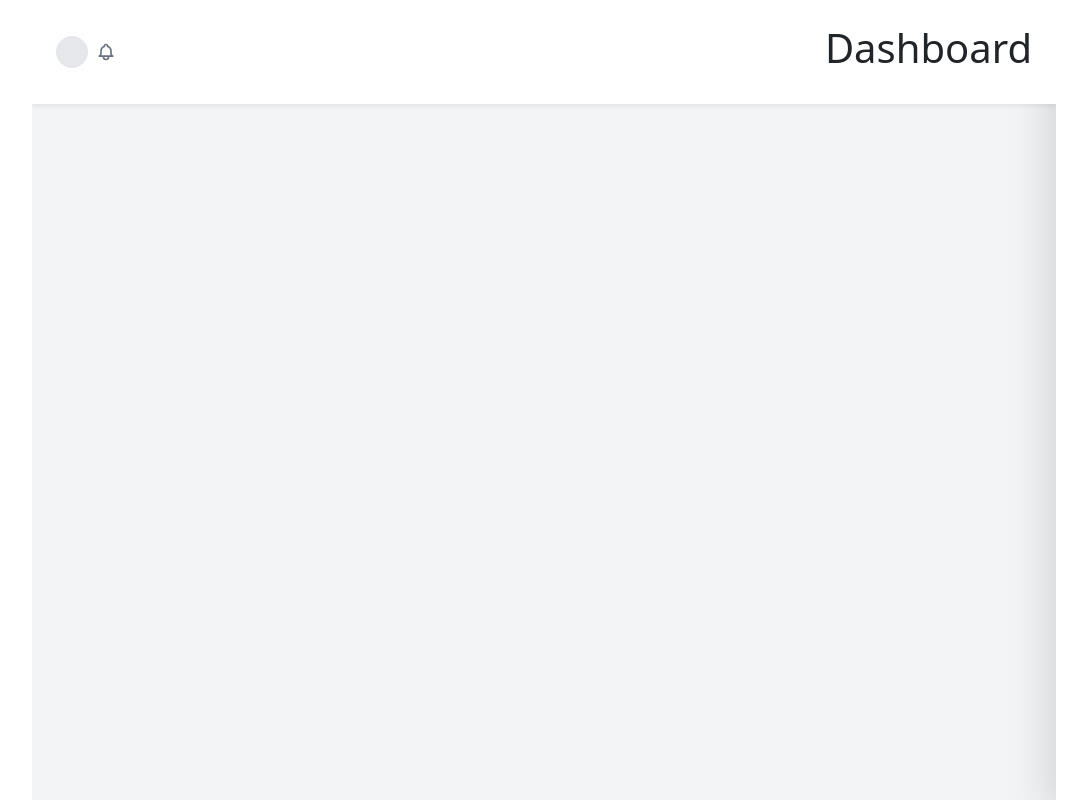
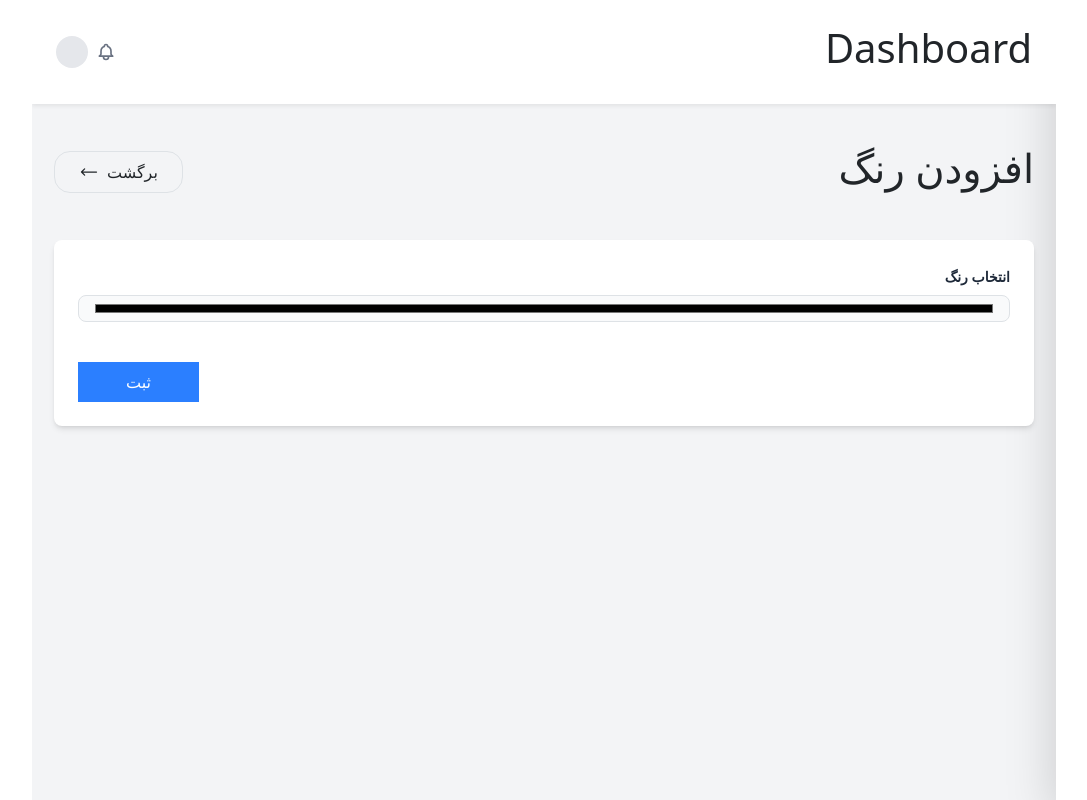
Before and after one commit to Amirmdlsd/DigiStore-admin-React, a React (Vite) app: page /product/1/addColor in a window 1280 px wide. Shown: the whole page, without its empty margins (139-1226 px from the left). Built offline with nearby package versions, Linux system fonts and the light colour scheme.

Commit message:
comment component created

```diff
--- a/src/App.jsx
+++ b/src/App.jsx
@@ -9,6 +9,8 @@ import CreateSlider from "./Pages/Slider/CreateSlider";
 import Product from "./Pages/Product/Product";
 import AddProduct from "./Pages/Product/AddProduct";
 import CreateGallery from "./Pages/Product/CreateGallery";
+import AddColor from "./Pages/Product/AddColor.jsx";
+import Comment from "./Pages/Comments/Comment.jsx";
 
 function App() {
   return (
@@ -30,6 +32,8 @@ function App() {
           <Route path="/product" element={<Product />} />
           <Route path="/product/add" element={<AddProduct />} />
           <Route path="/product/:id/addGallery" element={<CreateGallery />} />
+          <Route path="/product/:id/addColor" element={<AddColor />} />
+          <Route path="/commetns" element={<Comment />} />
         </Routes>
       </div>
     </div>
--- a/src/Components/SideBar.jsx
+++ b/src/Components/SideBar.jsx
@@ -6,6 +6,7 @@ function SideBar() {
     { name: "اسلایدر", to: "/slider" },
     { name: "دسته بندی", to: "/category" },
     { name: "محصولات", to: "/product" },
+    { name: "کامنت ها", to: "/commetns" },
   ];
   return (
     <div className="w-64 bg-white shadow-lg">
--- /dev/null
+++ b/src/Pages/Comments/Comment.jsx
@@ -0,0 +1,101 @@
+import React, {useEffect, useState} from "react";
+import {Link} from "react-router";
+import axiosInstance from "../../axios/axiosInstance.js";
+
+export default function Comment() {
+    const [comments, setComments] = useState([]);
+    const header = [
+        "نام یوسر", "محصول", "کامنت", "وضعیت", "عملیات"
+    ]
+    const [loading, setLoading] = useState(false);
+    const [success, setSuccess] = useState({status: false, message: ''});
+    const [error, setError] = useState({
+        status: false, message: ''
+    });
+
+    const changeStatusToFa = (text) => {
+        let result = "";
+        switch (text) {
+            case "pending_review":
+                result = <p className="text-blue-500">در انتضار بررسی</p>;
+                break;
+            case "rejected":
+                result =<p className="text-red-600"> "رد شده"</p>;
+                break;
+            case "accepted":
+                result = <p className="text-green-600">تایید شده</p>;
+                break;
+        }
+        return result
+    }
+
+    const getComments = async () => {
+        try {
+            setLoading(true);
+            const data = await axiosInstance.get("/comments");
+            console.log(data.data.data)
+            setComments(data.data.data);
+            setLoading(false);
+
+        } catch (error) {
+            setLoading(false);
+            setError({status: true, message: "خطایی رخ داده است!"});
+            throw new Error(error)
+        }
+    }
+    useEffect(() => {
+        getComments()
+    }, []);
+    return (
+        <div className="overflow-x-auto relative shadow-md sm:rounded-lg mt-10 mx-10 text-center">
+            {/* add */}
+            <div className="flex items-start mr-10 ">
+            </div>
+            {/* table */}
+            <table className="w-full text-sm text-left text-gray-500">
+                <thead className="text-xs text-gray-700 uppercase bg-gray-50 text-center">
+                <tr>
+                    {header.map((item, index) => {
+                        return (
+                            <th key={index} scope="col" className="py-3 px-6">
+                                {item}
+                            </th>
+                        );
+                    })}
+                </tr>
+                </thead>
+                <tbody>
+                {comments.map((d) => {
+                    return (
+                        <tr className="bg-white border-b hover:bg-gray-50 text-center">
+                            <td className="py-4 px-6 font-medium text-gray-900 whitespace-nowrap">
+                                {d.user.name + " " + d.user.last_name}
+                            </td>
+                            <td className="py-4 px-6 font-medium text-gray-900 whitespace-nowrap">
+                                {d.product.title}
+                            </td>
+                            <td className="py-4 px-6 font-medium text-gray-900 whitespace-nowrap">
+                                {d.text}
+                            </td>
+                            <td className="py-4 px-6 font-medium text-gray-900 whitespace-nowrap">
+                                {changeStatusToFa(d.status)}
+                            </td>
+
+                            <td className="py-4 px-6">
+                                <button
+                                    className="font-medium text-blue-600 mr-3 rounded-md bg-blue-300 px-3 py-2 inline-block hover:bg-blue-400 transition-colors">
+                                    ویرایش
+                                </button>
+                                <button
+                                    className="font-medium text-red-600 bg-red-300 px-3 py-2 rounded-md inline-block hover:bg-red-400 transition-colors">
+                                    حذف
+                                </button>
+                            </td>
+                        </tr>
+                    );
+                })}
+                </tbody>
+            </table>
+        </div>
+    );
+}
--- /dev/null
+++ b/src/Pages/Product/AddColor.jsx
@@ -0,0 +1,123 @@
+import React, { useState, useTransition } from "react";
+import { useNavigate, useParams } from "react-router";
+import axiosInstance from "../../axios/axiosInstance";
+
+function AddColor() {
+  const navigate = useNavigate();
+  const { id } = useParams();
+
+  const [color, setColor] = useState("");
+  const [error, setError] = useState({ status: null, message: "" });
+  const [success, setSuccess] = useState({ status: null, message: "" });
+  const [loading, setLoading] = useState(false);
+
+  const handleSetColor = (event) => {
+    setColor(event.target.value);
+  };
+  const handleSubmit = async (event) => {
+    try {
+      setLoading(true);
+      event.preventDefault();
+
+      const resutlt = await axiosInstance.post(`/color`, {
+        code:color,product_id: id,
+      });
+
+      setSuccess({ status: true, message: resutlt.data.message }),
+        setLoading(false);
+
+      setTimeout(() => navigate(-1), 1000);
+    } catch (error) {
+      setLoading(false);
+
+      setTimeout(
+        () => setError({ status: true, message: "خطایی رخ داده است!" }),
+        3000
+      );
+      console.error(error);
+      throw new Error(error);
+    }
+  };
+
+  return (
+    <>
+      <div className="flex justify-between w-[980px] items-center mx-auto mt-10">
+        <h1 className="text-xl font-bold">افزودن رنگ</h1>
+        <div className="flex bg-gray-100 border px-3 py-1 rounded-2xl">
+          <button
+            className="hover:text-white flex items-center hover:bg-blue-200 px-2 py-1 rounded"
+            onClick={() => navigate(-1)}
+          >
+            <span className="ml-2">برگشت</span>
+            <svg
+              xmlns="http://www.w3.org/2000/svg"
+              fill="none"
+              viewBox="0 0 24 24"
+              strokeWidth={1.5}
+              stroke="currentColor"
+              className="w-5 h-5"
+            >
+              <path
+                strokeLinecap="round"
+                strokeLinejoin="round"
+                d="M6.75 15.75 3 12m0 0 3.75-3.75M3 12h18"
+              />
+            </svg>
+          </button>
+        </div>
+      </div>
+
+      {/* Form */}
+      <form
+        onSubmit={handleSubmit}
+        className="mx-auto mt-10 p-6 bg-white shadow-md rounded-lg w-[980px] h-[auto]"
+        encType="multipart/form-data"
+      >
+        {/* Error */}
+        {error.status && (
+          <div className="mb-4 p-3 bg-red-100 text-red-700 rounded">
+            {error.message}
+          </div>
+        )}
+
+        {success.status && (
+          <div className="mb-4 p-3 bg-green-100 text-green-700 rounded">
+            {success.message}
+          </div>
+        )}
+
+        {/* File Input */}
+        <div className="mb-6">
+          <label
+            className="block text-gray-800 text-sm font-bold mb-2"
+            htmlFor="file"
+          >
+            انتخاب رنگ
+          </label>
+          <input
+            onChange={handleSetColor}
+            name="file"
+            type="color"
+            id="file"
+            className="block w-full text-gray-700 py-2 px-3 border border-gray-300 rounded-lg bg-gray-50 focus:outline-none focus:border-blue-500 cursor-pointer"
+          />
+        </div>
+
+        {/* Submit Button */}
+        <div className="text-left mt-10">
+          <button
+            disabled={loading}
+            type="submit"
+            className="bg-blue-500 text-white px-5 py-2 rounded-lg hover:bg-blue-600 transition
+            disabled:bg-blue-300
+            "
+          >
+            ثبت
+          </button>
+        </div>
+      </form>
+    </>
+  );
+}
+
+export default AddColor;
--- a/src/Pages/Product/AddProduct.jsx
+++ b/src/Pages/Product/AddProduct.jsx
@@ -74,7 +74,7 @@ function AddProduct() {
 
   return (
     <>
-      <div className="flex justify-between w-[980px] items-center mx-auto mt-10">
+      <div className="flex justify-between w-[980px] items-center mx-auto mt-10 mb-12">
         <h1 className="text-xl font-bold">ایجاد محصول</h1>
         <button
           className="flex items-center bg-gray-100 border px-3 py-1 rounded-2xl hover:bg-blue-200 hover:text-white"
--- a/src/Pages/Product/Product.jsx
+++ b/src/Pages/Product/Product.jsx
@@ -19,9 +19,9 @@ function Product() {
   const handleSetProducts = async () => {
     try {
       const data = await axiosInstance.get("/product");
-      setProducts(data.data.data.data);
+      setProducts(data.data.data.result);
       setTotalPage(data.data.data.totalPages);
-      console.log(totlaPage,data.data.data.totalPages);
+      console.log(data.data);
     } catch (error) {
       console.error(error);
       throw new Error(error);
@@ -90,20 +90,28 @@ function Product() {
                   )}
                 </td>
                 <td className="py-4 px-6">
-                  <button className="font-medium text-blue-600 mr-3 rounded-md bg-blue-300 px-3 py-2 inline-block hover:bg-blue-400 transition-colors">
+                  <button
+                      className="font-medium text-blue-600 mr-3 rounded-md bg-blue-300 px-3 py-2 inline-block hover:bg-blue-400 transition-colors">
                     ویرایش
                   </button>
-                  <button className="font-medium text-red-600 bg-red-300 px-3 py-2 rounded-md inline-block hover:bg-red-400 transition-colors">
+                  <button
+                      className="font-medium text-red-600 bg-red-300 px-3 py-2 rounded-md inline-block hover:bg-red-400 transition-colors">
                     حذف
                   </button>
                   <button
-                    className="font-medium text-black bg-gray-300 px-3 py-2 rounded-md
+                      className="font-medium text-black bg-gray-300 px-3 py-2 rounded-md
                    inline-block hover:bg-gray-400 transition-colors"
-                    onClick={() =>
-                      navigate(`/product/${product.id}/addGallery`)
-                    }
+                      onClick={() =>
+                          navigate(`/product/${product.id}/addGallery`)
+                      }
                   >
                     ایجاد عکس
+                  </button>
+                  <button
+                      onClick={() =>navigate(`/product/${product.id}/addColor`)}
+                      className="font-medium text-green-600 bg-green-300
+                      px-3 py-2 rounded-md inline-block hover:bg-green-400 transition-colors">
+                   افزودن رنگ
                   </button>
                 </td>
               </tr>
```
